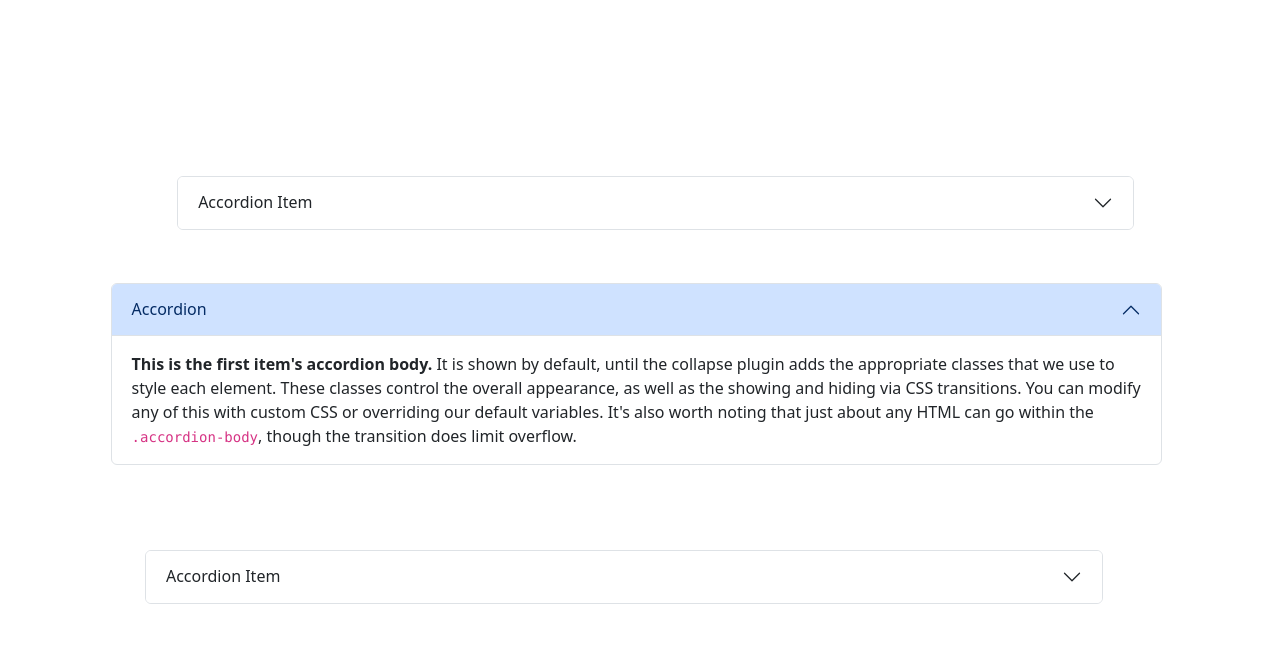
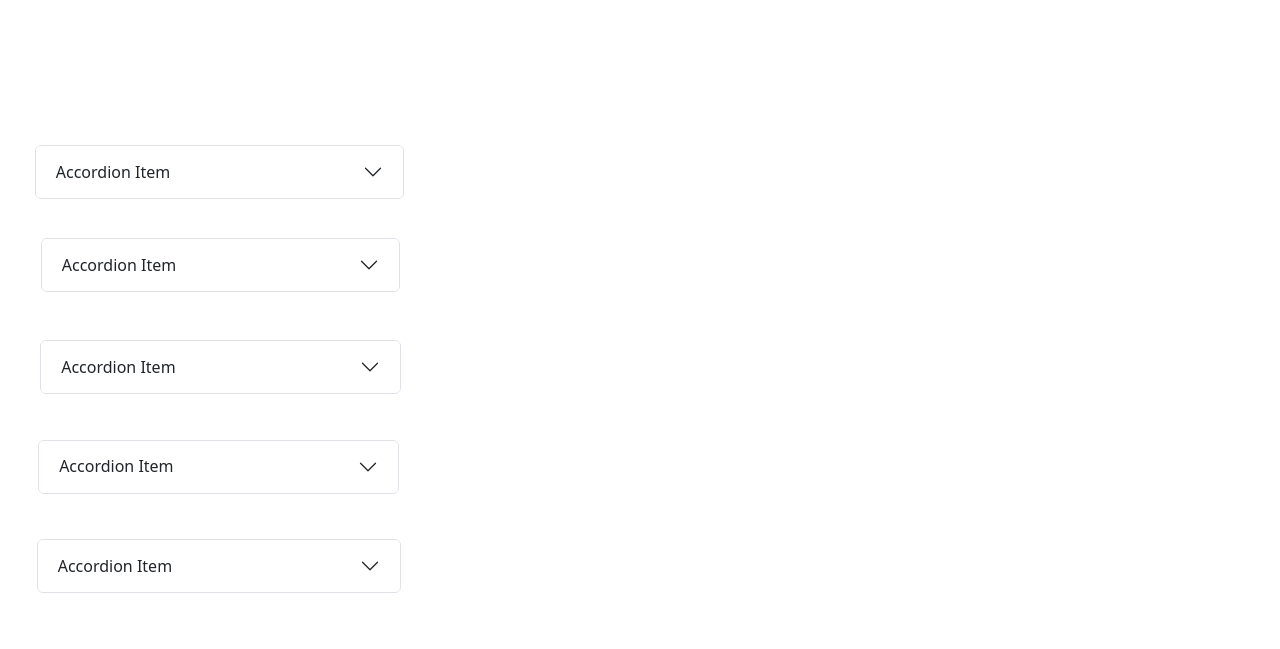
Before and after one commit to mihirdeshmukh1/Website-Preview, a plain HTML site: page generated_website16.html in a window 1280 px wide. Drawn offline with nearby package versions, Linux system fonts and the light colour scheme.

Commit message:
Auto-update generated website: 2025-04-11 10:20:46

```diff
--- a/generated_website16.html
+++ b/generated_website16.html
@@ -27,7 +27,7 @@
 <body>
 
 <div class="accordion" id="accordionExample">
-<div class="accordion default-component" style="position: absolute; left: 13.838574409484863%; top: 21.992115118564705%; width: 74.71765422821045%; height: 13.191225100786259%;">
+<div class="accordion default-component" style="position: absolute; left: 2.716770279206712%; top: 18.15413080080591%; width: 28.812910093044536%; height: 10.438117595634075%;">
 <div class="accordion-item">
     <h2 class="accordion-header">
       <button class="accordion-button collapsed" type="button" data-bs-toggle="collapse" data-bs-target="#collapse" aria-expanded="false" aria-controls="collapse">
@@ -45,25 +45,61 @@
 
 
 <div class="accordion" id="accordionExample">
-<div class="accordion expanded-component" style="position: absolute; left: 8.64034652709961%; top: 35.36170372596154%; width: 82.11652755737305%; height: 31.063318497095356%;">
-  <div class="accordion-item">
+<div class="accordion default-component" style="position: absolute; left: 3.183414842364049%; top: 29.777706030643348%; width: 28.080680737700675%; height: 11.40578876842152%;">
+<div class="accordion-item">
     <h2 class="accordion-header">
-      <button class="accordion-button" type="button" data-bs-toggle="collapse" data-bs-target="#collapse" aria-expanded="true" aria-controls="collapse">
-        Accordion
+      <button class="accordion-button collapsed" type="button" data-bs-toggle="collapse" data-bs-target="#collapse" aria-expanded="false" aria-controls="collapse">
+        Accordion Item
       </button>
     </h2>
-    <div id="collapse" class="accordion-collapse collapse show" data-bs-parent="#accordionExample">
+    <div id="collapse" class="accordion-collapse collapse" data-bs-parent="#accordionExample">
       <div class="accordion-body">
-        <strong>This is the first item's accordion body.</strong> It is shown by default, until the collapse plugin adds the appropriate classes that we use to style each element. These classes control the overall appearance, as well as the showing and hiding via CSS transitions. You can modify any of this with custom CSS or overriding our default variables. It's also worth noting that just about any HTML can go within the <code>.accordion-body</code>, though the transition does limit overflow.
+        <strong>This is the second item's accordion body.</strong> It is hidden by default, until the collapse plugin adds the appropriate classes that we use to style each element. These classes control the overall appearance, as well as the showing and hiding via CSS transitions. You can modify any of this with custom CSS or overriding our default variables. It's also worth noting that just about any HTML can go within the <code>.accordion-body</code>, though the transition does limit overflow.
       </div>
     </div>
   </div>
-  </div>
+</div>
 </div>
 
 
 <div class="accordion" id="accordionExample">
-<div class="accordion default-component" style="position: absolute; left: 11.324453353881836%; top: 68.76158885466747%; width: 74.83979988098145%; height: 11.969995743189104%;">
+<div class="accordion default-component" style="position: absolute; left: 3.139154835187563%; top: 42.55389589251894%; width: 28.175170051255826%; height: 10.907810866230665%;">
+<div class="accordion-item">
+    <h2 class="accordion-header">
+      <button class="accordion-button collapsed" type="button" data-bs-toggle="collapse" data-bs-target="#collapse" aria-expanded="false" aria-controls="collapse">
+        Accordion Item
+      </button>
+    </h2>
+    <div id="collapse" class="accordion-collapse collapse" data-bs-parent="#accordionExample">
+      <div class="accordion-body">
+        <strong>This is the second item's accordion body.</strong> It is hidden by default, until the collapse plugin adds the appropriate classes that we use to style each element. These classes control the overall appearance, as well as the showing and hiding via CSS transitions. You can modify any of this with custom CSS or overriding our default variables. It's also worth noting that just about any HTML can go within the <code>.accordion-body</code>, though the transition does limit overflow.
+      </div>
+    </div>
+  </div>
+</div>
+</div>
+
+
+<div class="accordion" id="accordionExample">
+<div class="accordion default-component" style="position: absolute; left: 2.980258534717619%; top: 54.991527518840755%; width: 28.16860701096333%; height: 10.901302761501736%;">
+<div class="accordion-item">
+    <h2 class="accordion-header">
+      <button class="accordion-button collapsed" type="button" data-bs-toggle="collapse" data-bs-target="#collapse" aria-expanded="false" aria-controls="collapse">
+        Accordion Item
+      </button>
+    </h2>
+    <div id="collapse" class="accordion-collapse collapse" data-bs-parent="#accordionExample">
+      <div class="accordion-body">
+        <strong>This is the second item's accordion body.</strong> It is hidden by default, until the collapse plugin adds the appropriate classes that we use to style each element. These classes control the overall appearance, as well as the showing and hiding via CSS transitions. You can modify any of this with custom CSS or overriding our default variables. It's also worth noting that just about any HTML can go within the <code>.accordion-body</code>, though the transition does limit overflow.
+      </div>
+    </div>
+  </div>
+</div>
+</div>
+
+
+<div class="accordion" id="accordionExample">
+<div class="accordion default-component" style="position: absolute; left: 2.8652310148299818%; top: 67.43597936148595%; width: 28.461622641522368%; height: 11.345803617226958%;">
 <div class="accordion-item">
     <h2 class="accordion-header">
       <button class="accordion-button collapsed" type="button" data-bs-toggle="collapse" data-bs-target="#collapse" aria-expanded="false" aria-controls="collapse">
```
